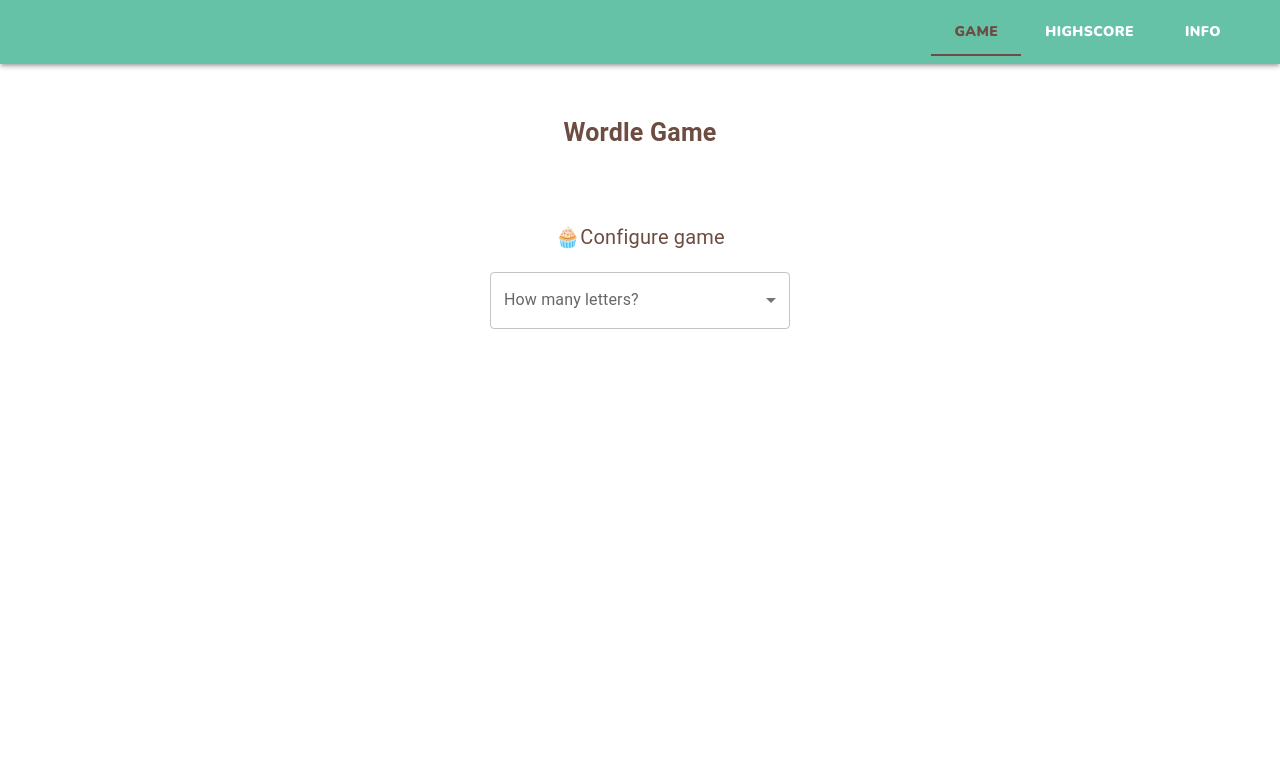
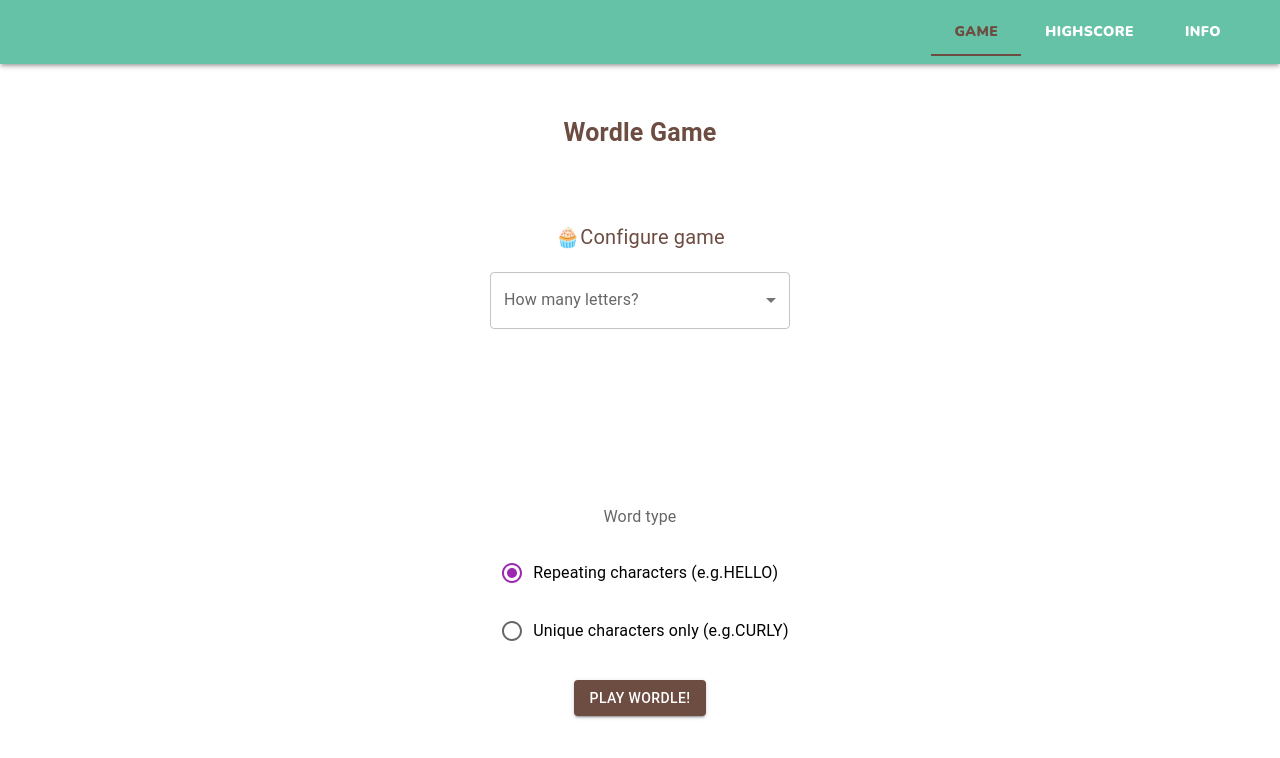
Before and after one commit to kaulfield23/wordle-2, a React (Create React App) app in the folder client/: page / in a window 1280 px wide. Shown: the top 758 px of the page. Built offline with nearby package versions, Linux system fonts and the light colour scheme; no server answers.

Commit message:
trying to delete navbar when user plays

```diff
--- a/client/public/index.html
+++ b/client/public/index.html
@@ -22,7 +22,7 @@
       work correctly both with client-side routing and a non-root public URL.
       Learn how to configure a non-root public URL by running `npm run build`.
     -->
-    <title>React App</title>
+    <title>Wordle</title>
 </head>
 
 <body>
--- a/client/src/App.jsx
+++ b/client/src/App.jsx
@@ -1,5 +1,6 @@
 import "./App.css";
 import React, { useEffect, useState } from "react";
+import Wordle from "./components/pages/Wordle";
 import {
   Typography,
   Box,
@@ -7,8 +8,15 @@ import {
   FormControl,
   Select,
   InputLabel,
+  Radio,
+  RadioGroup,
+  FormControlLabel,
+  FormLabel,
+  Button,
 } from "@mui/material";
-function App() {
+import { Link, useLocation } from "react-router-dom";
+
+const App = () => {
   const callApi = async () => {
     const response = await fetch("/highscore");
     const body = await response.json();
@@ -19,10 +27,20 @@ function App() {
   }, []);
 
   const [wordLimit, setWordLimit] = useState("");
-
+  const [wordType, setWordType] = useState("repeating");
   const handleChange = (e) => {
     setWordLimit(e.target.value);
-    console.log(e.target.value, "target");
+  };
+
+  const onChangeWordType = (e) => {
+    setWordType(e.target.value);
+  };
+
+  const checkValues = (e) => {
+    if (!wordLimit) {
+      e.preventDefault();
+      alert("Set word limit for playing!");
+    }
   };
 
   return (
@@ -50,7 +68,7 @@ function App() {
       <Box
         sx={{
           minWidth: 300,
-          m: "20px auto",
+          m: "20px auto 160px auto",
           width: "200px",
         }}
       >
@@ -69,8 +87,55 @@ function App() {
           </Select>
         </FormControl>
       </Box>
+      <Box
+        sx={{
+          display: "flex",
+          justifyContent: "center",
+          marginBottom: "20px",
+        }}
+      >
+        <FormControl sx={{ textAlign: "center" }}>
+          <FormLabel sx={{ m: 2 }} id="wordType">
+            Word type
+          </FormLabel>
+          <RadioGroup
+            aria-labelledby="wordType"
+            value={wordType}
+            onChange={onChangeWordType}
+            name="repeating"
+          >
+            <FormControlLabel
+              sx={{ m: 1 }}
+              value="repeating"
+              control={<Radio color="secondary" />}
+              label="Repeating characters (e.g.HELLO)"
+            />
+            <FormControlLabel
+              sx={{ m: 1 }}
+              value="unique"
+              control={<Radio color="secondary" />}
+              label="Unique characters only (e.g.CURLY)"
+            />
+          </RadioGroup>
+        </FormControl>
+      </Box>
+      <Link
+        to="/Wordle"
+        onClick={checkValues}
+        state={{ wordLimit: wordLimit, wordType: wordType }}
+      >
+        <Box
+          sx={{
+            display: "flex",
+            justifyContent: "center",
+            marginBottom: "20px",
+          }}
+        >
+          <Button variant="contained">PLAY WORDLE!</Button>
+        </Box>
+      </Link>
     </>
   );
-}
+};
 
 export default App;
--- /dev/null
+++ b/client/src/components/pages/Wordle.jsx
@@ -0,0 +1,15 @@
+import React from "react";
+import { useLocation } from "react-router-dom";
+const Wordle = () => {
+  const location = useLocation();
+  const wordLimit = location.state.wordLimit;
+  const wordType = location.state.wordType;
+  console.log(wordLimit, wordType);
+  return (
+    <>
+      <h1>hello</h1>
+    </>
+  );
+};
+
+export default Wordle;
--- a/client/src/index.jsx
+++ b/client/src/index.jsx
@@ -3,7 +3,8 @@ import ReactDOM from "react-dom";
 import "./index.css";
 import App from "./App";
 import Info from "./components/pages/Info";
-import { BrowserRouter, Routes, Route } from "react-router-dom";
+import Wordle from "./components/pages/Wordle";
+import { BrowserRouter, Routes, Route, useLocation } from "react-router-dom";
 import NavbarMUI from "./components/UI/NavbarMUI";
 import { createTheme, ThemeProvider } from "@mui/material";
 
@@ -19,10 +20,12 @@ ReactDOM.render(
   <React.StrictMode>
     <BrowserRouter>
       <ThemeProvider theme={theme}>
+        {/* {useCheckingPath() ? null : <NavbarMUI />} */}
         <NavbarMUI />
         <Routes>
           <Route exact path="/" element={<App />} />
           <Route exact path="/info" element={<Info />} />
+          <Route exact path="/wordle" element={<Wordle />} />
         </Routes>
       </ThemeProvider>
     </BrowserRouter>
```
